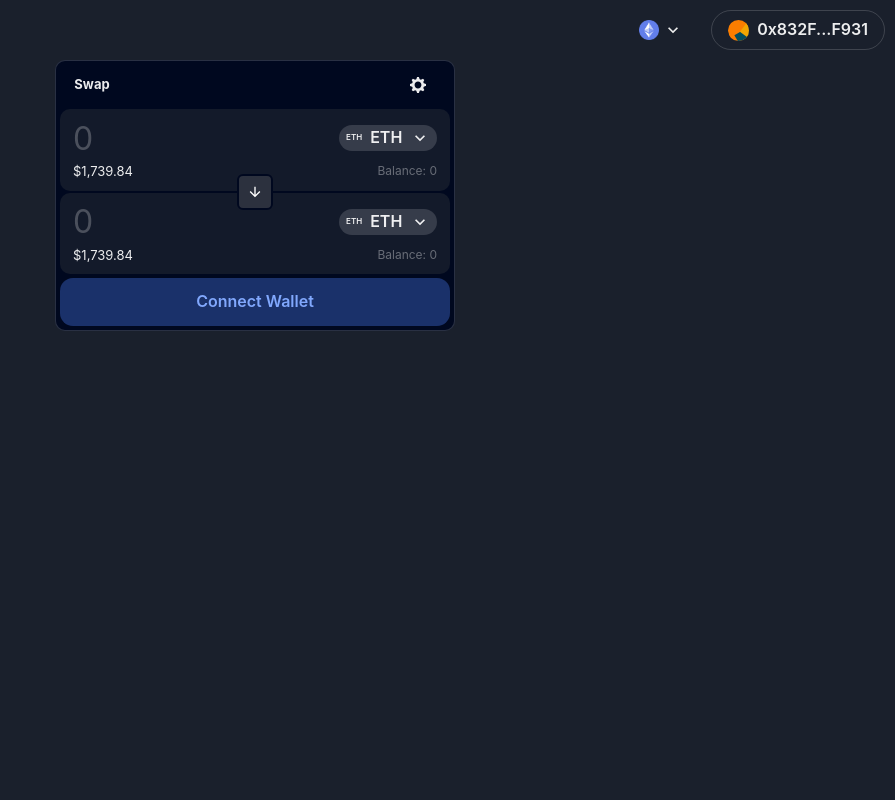
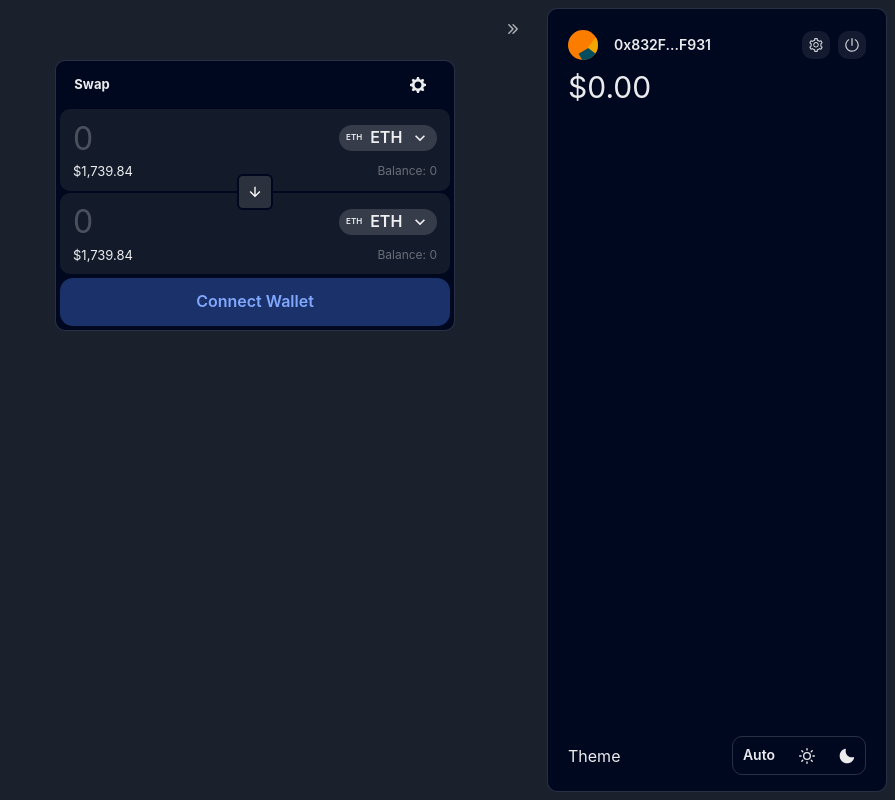
Before and after one commit to gideonnnalue/dex-ui, a React (Vite) app: page / in a window 1280 px wide. Both pictures are taken after a click on the button "0x832F...F931". Shown: the whole page, without its empty margins (385-1280 px from the left). Built offline with nearby package versions, Linux system fonts and the light colour scheme.

Commit message:
add drawer

```diff
--- a/package.json
+++ b/package.json
@@ -18,6 +18,7 @@
     "normalize.css": "^8.0.1",
     "react": "^18.2.0",
     "react-dom": "^18.2.0",
+    "react-icons": "^4.9.0",
     "styled-components": "^6.0.0-rc.3"
   },
   "devDependencies": {
--- a/src/assets/UserSvg.tsx
+++ b/src/assets/UserSvg.tsx
@@ -1,28 +1,28 @@
 const UserSvg = () => {
   return (
-    <svg x="0" y="0" width="24" height="24">
+    <svg x="0" y="0" width="40" height="40">
       <rect
         x="0"
         y="0"
-        width="24"
-        height="24"
-        transform="translate(-0.11877566235801179 -0.1913799791852048) rotate(341.5 12 12)"
+        width="40"
+        height="40"
+        transform="translate(-0.197959437263353 -0.31896663197534136) rotate(341.5 20 20)"
         fill="#FA7D00"
       ></rect>
       <rect
         x="0"
         y="0"
-        width="24"
-        height="24"
-        transform="translate(10.762716171536594 9.509482698599305) rotate(59.7 12 12)"
+        width="40"
+        height="40"
+        transform="translate(17.937860285894324 15.849137830998842) rotate(59.7 20 20)"
         fill="#034D5E"
       ></rect>
       <rect
         x="0"
         y="0"
-        width="24"
-        height="24"
-        transform="translate(16.71607339689166 -0.5810876275291547) rotate(487.5 12 12)"
+        width="40"
+        height="40"
+        transform="translate(27.86012232815277 -0.9684793792152577) rotate(487.5 20 20)"
         fill="#F2A602"
       ></rect>
     </svg>
--- a/src/components/Layout/index.tsx
+++ b/src/components/Layout/index.tsx
@@ -1,5 +1,6 @@
 import { PropsWithChildren, ReactElement } from "react";
 import styled from "@emotion/styled";
+import { Box } from "@chakra-ui/react";
 
 interface LayoutProps {
   header: ReactElement;
@@ -13,10 +14,10 @@ const AppWrapper = styled.main`
 const Layout = (props: PropsWithChildren<LayoutProps>) => {
   const { header, children } = props;
   return (
-    <AppWrapper>
+    <Box height="100vh" width="100vw" position="relative">
       {header}
       {children}
-    </AppWrapper>
+    </Box>
   );
 };
 
--- /dev/null
+++ b/src/components/SideDrawer/index.tsx
@@ -0,0 +1,167 @@
+import { ArrowRightIcon, CopyIcon, MoonIcon, SunIcon } from "@chakra-ui/icons";
+import {
+  Box,
+  Button,
+  HStack,
+  Icon,
+  Circle,
+  Text,
+  Flex,
+  VStack,
+} from "@chakra-ui/react";
+import { css } from "@emotion/react";
+import UserSvg from "assets/UserSvg";
+import { AiOutlinePoweroff, AiOutlineSetting } from "react-icons/ai";
+
+const closeBtn = css`
+  &:hover svg {
+    color: var(--chakra-colors-whiteAlpha-400);
+  }
+`;
+
+const copyWalletStyle = css`
+  background: transparent !important;
+  &:hover > * {
+    color: var(--chakra-colors-whiteAlpha-600);
+  }
+
+  &:active > * {
+    color: var(--chakra-colors-whiteAlpha-700);
+  }
+`;
+
+type SideDrawerProps = {
+  closeDrawer: () => void;
+};
+
+const SideDrawer = ({ closeDrawer }: SideDrawerProps) => {
+  return (
+    <Box position="fixed" width={420} height="100%" top={0} right={0}>
+      <Button
+        variant="ghost"
+        css={closeBtn}
+        position="absolute"
+        top={2}
+        right={2}
+        width="94%"
+        height="98%"
+        padding={4}
+        borderRadius={20}
+        cursor="pointer"
+        transition="all 0.2s"
+        _hover={{
+          width: "92.5%",
+          bg: "whiteAlpha.50",
+        }}
+        display="flex"
+        alignItems="flex-start"
+        justifyContent="flex-start"
+        onClick={closeDrawer}
+      >
+        <ArrowRightIcon
+          boxSize={2.5}
+          color="whiteAlpha.700"
+          transition="all 0.2s"
+        />
+      </Button>
+      <Box
+        borderWidth={1}
+        position="absolute"
+        width={340}
+        height="98%"
+        top={2}
+        right={2}
+        bg="brand.900"
+        borderRadius={10}
+        px={5}
+        py={4}
+      >
+        <Flex
+          flexDirection="column"
+          justifyContent="space-between"
+          height="100%"
+        >
+          <VStack alignItems="flex-start" gap={0}>
+            <Flex
+              justifyContent="space-between"
+              alignItems="center"
+              width="100%"
+            >
+              <Flex alignItems="center">
+                <Circle size={30} overflow="hidden">
+                  <UserSvg />
+                </Circle>
+                <Button css={copyWalletStyle} variant="ghost" gap={2}>
+                  <Text fontSize="sm" fontWeight="semibold">
+                    0x832F...F931
+                  </Text>
+                  <CopyIcon boxSize={3.5} color="transparent" />
+                </Button>
+              </Flex>
+              <HStack>
+                <Button
+                  px={1.5}
+                  py={1.5}
+                  minW={0}
+                  minH={0}
+                  height="fit-content"
+                  borderRadius={10}
+                >
+                  <Icon as={AiOutlineSetting} color="whiteAlpha.800" />
+                </Button>
+                <Button
+                  px={1.5}
+                  py={1.5}
+                  minW={0}
+                  minH={0}
+                  height="fit-content"
+                  borderRadius={10}
+                >
+                  <Icon as={AiOutlinePoweroff} color="whiteAlpha.800" />
+                </Button>
+              </HStack>
+            </Flex>
+            <Text fontSize="3xl">$0.00</Text>
+          </VStack>
+          <Flex justifyContent="space-between" alignItems="center">
+            <Text>Theme</Text>
+            <HStack borderWidth={1} borderRadius={10} p={0.5}>
+              <Button
+                px={2}
+                py={2}
+                minW={0}
+                minH={0}
+                height="fit-content"
+                variant="ghost"
+              >
+                <Text fontSize="sm">Auto</Text>
+              </Button>
+              <Button
+                px={2}
+                py={2}
+                minW={0}
+                minH={0}
+                height="fit-content"
+                variant="ghost"
+              >
+                <SunIcon />
+              </Button>
+              <Button
+                px={2}
+                py={2}
+                minW={0}
+                minH={0}
+                height="fit-content"
+                variant="ghost"
+              >
+                <MoonIcon />
+              </Button>
+            </HStack>
+          </Flex>
+        </Flex>
+      </Box>
+    </Box>
+  );
+};
+
+export default SideDrawer;
--- a/src/components/app/index.tsx
+++ b/src/components/app/index.tsx
@@ -1,12 +1,32 @@
-import { ChakraProvider, ColorModeScript } from "@chakra-ui/react";
-import { Layout, Header, Swap } from "components";
+import { Button, ChakraProvider, ColorModeScript } from "@chakra-ui/react";
+import { Layout, Header, Swap, SideDrawer } from "components";
 import theme from "theme";
+import { motion, AnimatePresence } from "framer-motion";
+import { useState } from "react";
 
 const App = () => {
+  const [isDrawerVisible, setIsDrawerVisible] = useState(false);
   return (
     <ChakraProvider theme={theme}>
-      <Layout header={<Header />}>
+      <Layout
+        header={
+          <Header openDrawer={() => setIsDrawerVisible((prev) => !prev)} />
+        }
+      >
         <Swap />
+        <AnimatePresence>
+          {isDrawerVisible && (
+            <motion.nav
+              initial={{ translateX: 500, visibility: "hidden" }}
+              animate={{ translateX: 0, visibility: "visible" }}
+              exit={{ translateX: 500, visibility: "hidden" }}
+            >
+              <SideDrawer
+                closeDrawer={() => setIsDrawerVisible((prev) => !prev)}
+              />
+            </motion.nav>
+          )}
+        </AnimatePresence>
       </Layout>
     </ChakraProvider>
   );
--- a/src/components/header/index.tsx
+++ b/src/components/header/index.tsx
@@ -30,7 +30,11 @@ const chainList = [
   { name: "BNB Chain", img: bnbImg },
 ];
 
-const Header = () => {
+type DrawerProps = {
+  openDrawer: () => void;
+};
+
+const Header = ({ openDrawer }: DrawerProps) => {
   const [chain, setChain] = useState(chainList[0]);
   return (
     <Flex justify="space-between" alignItems="center" padding="10px 10px">
@@ -72,7 +76,15 @@ const Header = () => {
         {/* <Button variant="swap-btn" borderRadius={21}>
           Connect
         </Button> */}
-        <Button display="flex" justifyContent="center" gap={2} variant="ghost" borderWidth={1} borderRadius={100}>
+        <Button
+          display="flex"
+          justifyContent="center"
+          gap={2}
+          variant="ghost"
+          borderWidth={1}
+          borderRadius={100}
+          onClick={openDrawer}
+        >
           <Circle size={21} overflow="hidden">
             <UserSvg />
           </Circle>
--- a/src/components/index.ts
+++ b/src/components/index.ts
@@ -1,6 +1,8 @@
 import App from "./app";
 import Header from "./header";
 import Layout from "./Layout";
+import SideDrawer from "./SideDrawer";
 import Swap from "./Swap";
+import SwapInput from "./SwapInput";
 
-export { App, Header, Layout, Swap };
+export { App, Header, Layout, SideDrawer, Swap, SwapInput };
```
Also changed, not shown: 2 other files (tests, documents, lock files or other folders).
